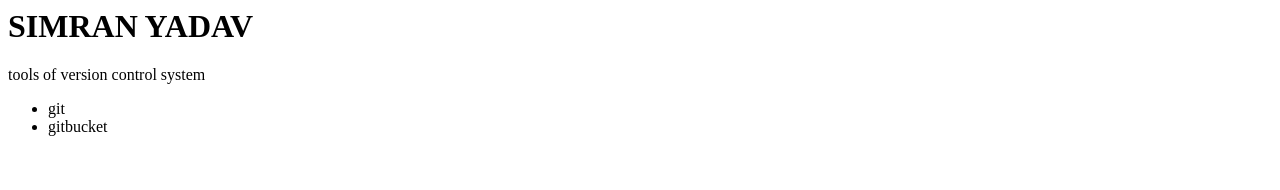
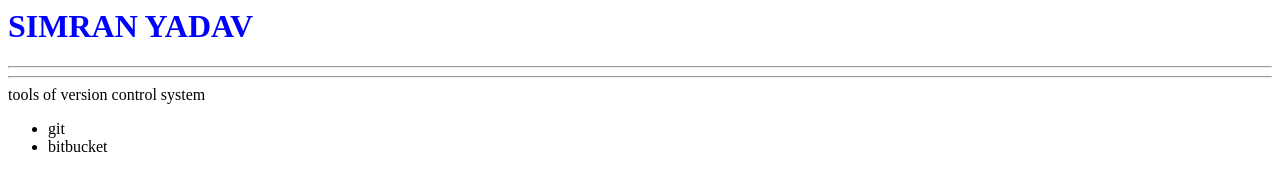
Before and after one commit to simran1002/NEWREPO, a plain HTML site: page index.html in a window 1280 px wide. Drawn offline with Linux system fonts and the light colour scheme.

Commit message:
Update index.html

```diff
--- a/index.html
+++ b/index.html
@@ -4,14 +4,17 @@
     <meta http-equiv="X-UA-Compatible" content="IE=edge">
     <meta name="viewport" content="width=<,>, initial-scale=1.0">
     <title>Document</title>
+    <link rel="stylesheet" href="style.css">
 </head>
 <body>
-    <h1>SIMRAN YADAV
-    </h1>
+    <h1 color="blue">SIMRAN YADAV</h1>
+    <hr>
+    <hr>
     <list>tools of version control system</list>
-    <ul>
+    <ul type="solid disc">
         <li>git</li>
-        <li>gitbucket</li>
+        <li>bitbucket</li>
+
     </ul>
 </body>
 </html>
```
